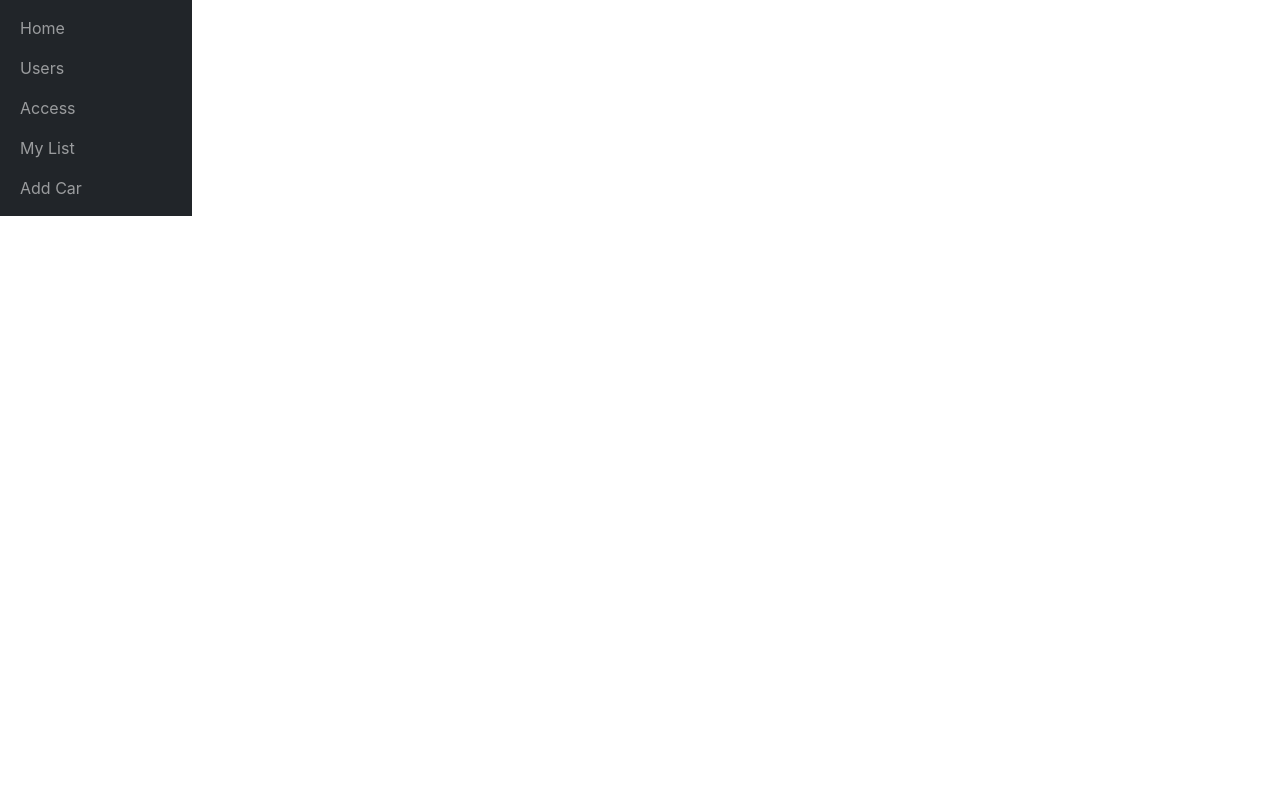
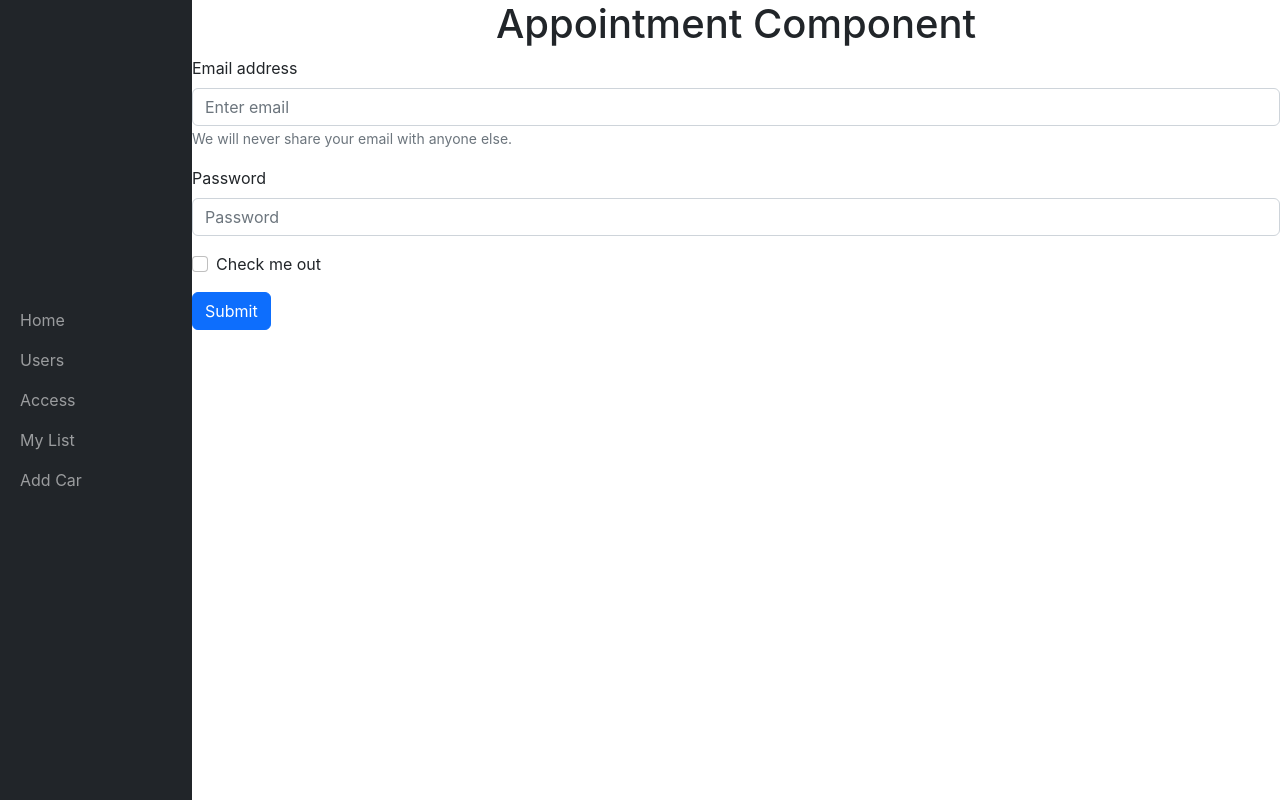
Before and after one commit to zkr024/Cars, a React (Create React App) app: page /users/1/cars/1/appointment in a window 1280 px wide. Built offline with nearby package versions, Linux system fonts and the light colour scheme.

Commit message:
Update: Countries reducer

```diff
--- a/src/App.js
+++ b/src/App.js
@@ -7,6 +7,7 @@
 import NavCars from './shared/navCars';
 import User from './components/users/User';
 import Login from './components/users/Login';
+import Appointment from './components/appointments/Appointment';
 
 function App() {
   return (
@@ -22,6 +23,7 @@
             <Route path="/users/:userId" element={<FrontPage />} />
             <Route path="/users/:userId/cars" element={<AllCars />} />
             <Route path="/users/:userId/cars/:carId" element={<Car />} />
+            <Route path="/users/:userId/cars/:carId/appointment" element={<Appointment />} />
           </Routes>
         </div>
       </>
--- /dev/null
+++ b/src/components/appointments/Appointment.js
@@ -0,0 +1,32 @@
+import React from 'react';
+import Button from 'react-bootstrap/Button';
+import Form from 'react-bootstrap/Form';
+
+const Appointment = () => (
+  <div className="user-container" data-testid="user-a">
+    <h1>Appointment Component</h1>
+    <Form>
+      <Form.Group className="mb-3" controlId="formBasicEmail">
+        <Form.Label>Email address</Form.Label>
+        <Form.Control type="email" placeholder="Enter email" />
+        <Form.Text className="text-muted">
+          We will never share your email with anyone else.
+        </Form.Text>
+      </Form.Group>
+
+      <Form.Group className="mb-3" controlId="formBasicPassword">
+        <Form.Label>Password</Form.Label>
+        <Form.Control type="password" placeholder="Password" />
+      </Form.Group>
+      <Form.Group className="mb-3" controlId="formBasicCheckbox">
+        <Form.Check type="checkbox" label="Check me out" />
+      </Form.Group>
+
+      <Button variant="primary" type="submit">
+        Submit
+      </Button>
+    </Form>
+  </div>
+);
+
+export default Appointment;
--- a/src/components/details/Car.js
+++ b/src/components/details/Car.js
@@ -33,7 +33,7 @@
             />
           </div>
         )}
-      <Link to="/">Appointment</Link>
+      <Link to={`/users/${userId}/cars/${carId}/appointment`}>Appointment</Link>
     </div>
   );
 };
```
Also changed, not shown: src/components/appointments/Appointments.js (deleted, +0 -9 lines), src/redux/appointments/countries.js (added, +25 -0 lines), src/redux/appointments/allAppointments.js (added), src/redux/appointments/appointment.js (added), src/redux/appointments/cities.js (added), 1 other file (tests, documents, lock files or other folders).
